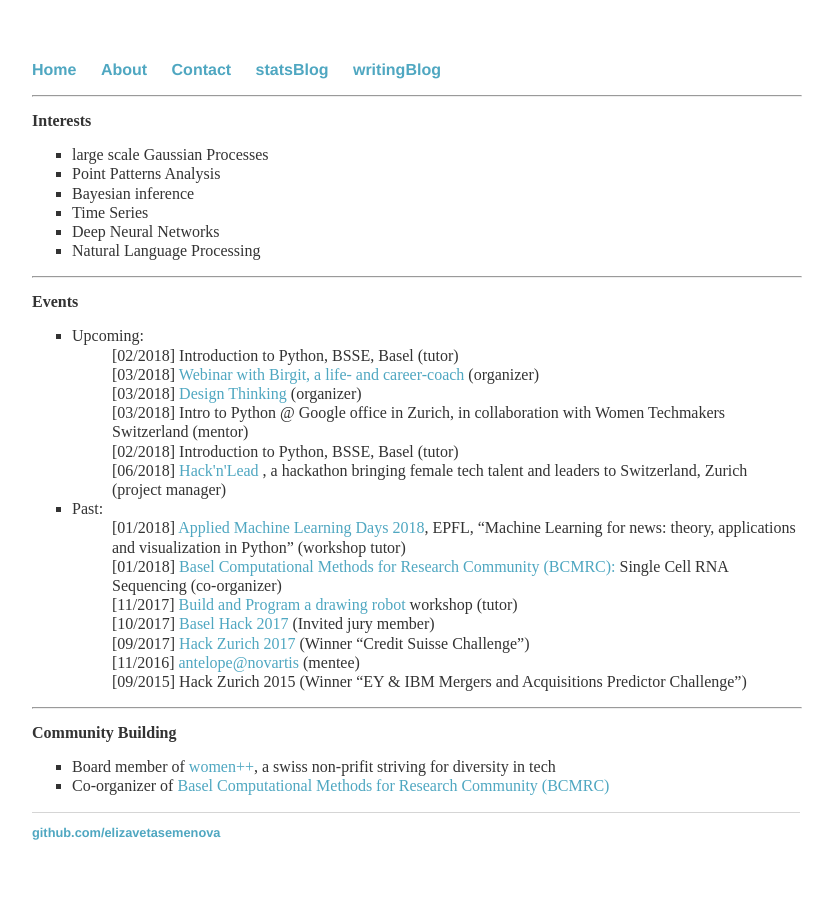
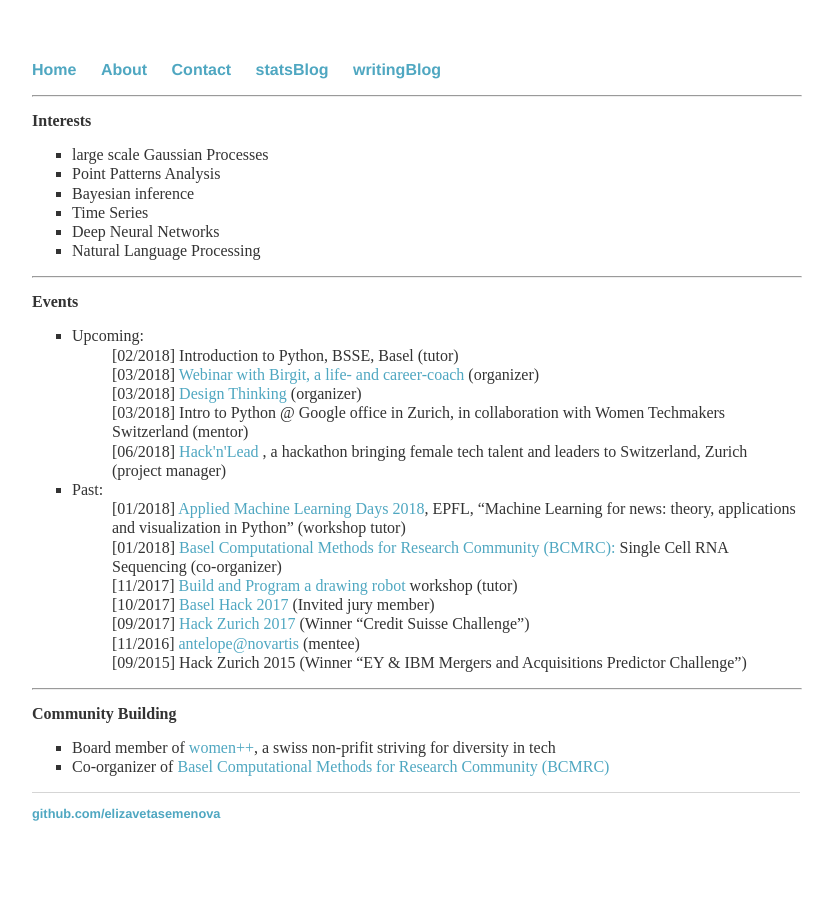
Before and after one commit to elizavetasemenova/elizavetasemenova.github.io, a Jekyll site: the page built from index.html, in a window 1280 px wide. Shown: the whole page, without its empty margins (224-1057 px from the left). Built offline with Jekyll 4.4.1, drawn with Linux system fonts in a browser that asks for light colours.

Commit message:
Update index.html

```diff
--- a/index.html
+++ b/index.html
@@ -37,8 +37,6 @@ title: Liza Semenova, statistician in progress
            			   </a> (organizer)
 		    </li>
 		    <li>[03/2018] Intro to Python @ Google office in Zurich, in collaboration with Women Techmakers Switzerland (mentor)
-		    </li>
-		    <li>[02/2018] Introduction to Python, BSSE, Basel (tutor)
 		    </li>
 		    <li>[06/2018] <a href="https://twitter.com/hackandlead">
 			            Hack'n'Lead
```
